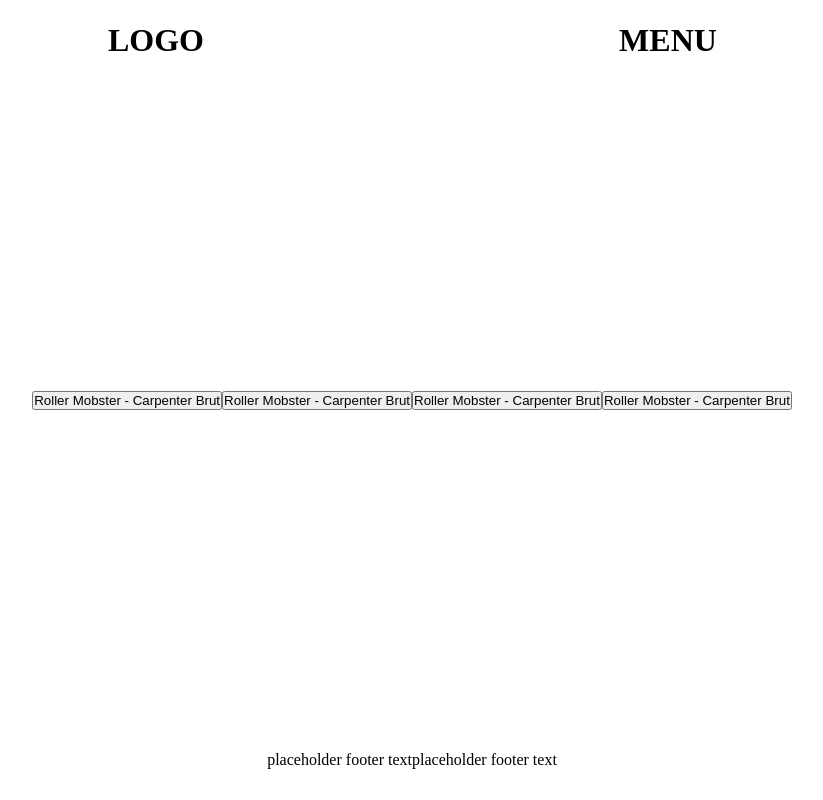
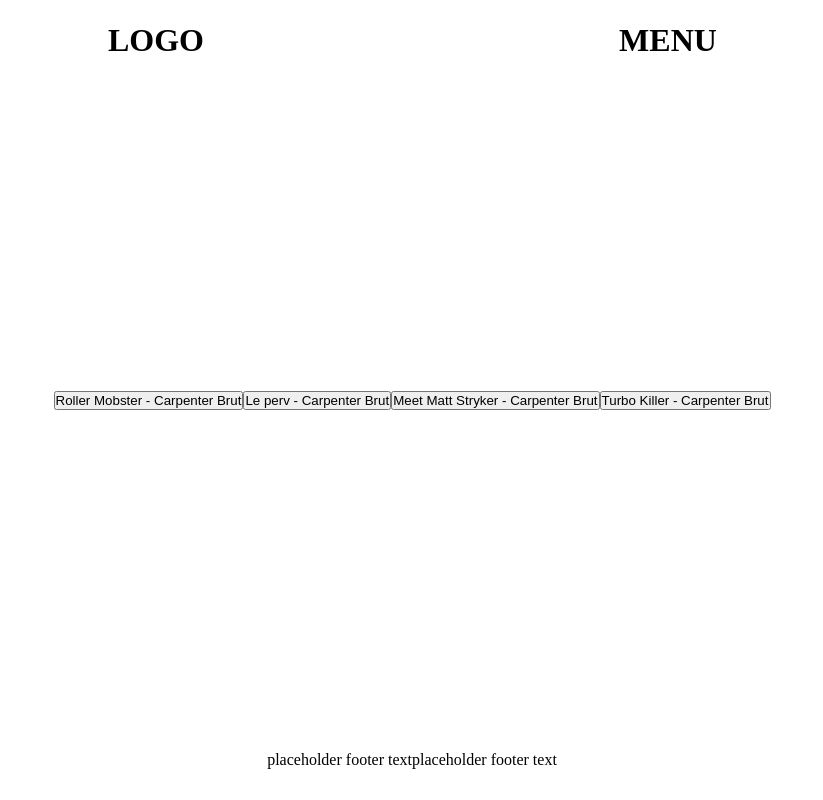
Before and after one commit to Cameron-Ord/W14A, a Vue app: page / in a window 1280 px wide. Shown: the whole page, without its empty margins (228-1051 px from the left). Built offline with nearby package versions, Linux system fonts and the light colour scheme.

Commit message:
making nowplaying section

```diff
--- a/src/App.vue
+++ b/src/App.vue
@@ -19,11 +19,12 @@
         </article>
         <article class="article_playlist">
 
-          <play-list :chosen_songs="chosen_songs"></play-list>
+          <play-list @send_play="the_song" :chosen_songs="chosen_songs"></play-list>
 
         </article>
         <article class="article_playing">
 
+          <now-playing :play_songs="play_songs"></now-playing>
 
         </article>
       </section>
@@ -42,13 +43,20 @@
 <script>
 import SongList from './components/SongList.vue';
 import PlayList from './components/PlayList.vue';
+import NowPlaying from './components/NowPlaying.vue';
 export default {
 
 
 data() {
   return {
 
-    chosen_songs: []
+    chosen_songs: [],
+
+
+
+    play_songs:[]
+
+
 
   }
 },
@@ -76,6 +84,27 @@ data() {
 
 
 
+    },
+
+
+    the_song(chosen_song){
+
+
+      if(chosen_song !== undefined){
+
+
+        this.play_songs.push(chosen_song);
+
+
+        console.log(`the_song - I do work`);
+
+      }else{
+
+
+        console.log(`the_song - I do not work `);
+      }
+
+
     }
 
   },
@@ -87,7 +116,8 @@ data() {
   components: {
 
     SongList,
-    PlayList
+    PlayList,
+    NowPlaying
 
   }
 }
--- a/src/components/NowPlaying.vue
+++ b/src/components/NowPlaying.vue
@@ -1,5 +1,14 @@
 <template>
     <div>
+
+        <span>
+
+
+
+
+
+        </span>
+
 
     </div>
 </template>
@@ -7,6 +16,13 @@
 <script>
     export default {
 
+
+        props:{
+
+            plays_songs: Array,
+
+
+        }
     }
 </script>
 
--- a/src/components/PlayList.vue
+++ b/src/components/PlayList.vue
@@ -3,7 +3,7 @@
 
         <span>
 
-            <button v-for="(chosen_song, i) in chosen_songs" :key="i" @click="play">{{ chosen_song.title }} </button>
+            <button class="play_song_send" :play_song="i" v-for="(chosen_song, i) in chosen_songs" :key="i" @click="send_play">{{ chosen_song.title }} - {{ chosen_song.artist }}</button>
 
         </span>
 
@@ -11,6 +11,7 @@
 </template>
 
 <script>
+
     export default {
 
 
@@ -30,10 +31,22 @@
 
         methods:{
 
-            play: function(){
+            send_play: function(details){
 
 
+                let button_class = document.querySelector(`.play_song_send`);
 
+
+                let send_play = button_class.getAttribute(`play_song`);
+
+
+                let chosen_song = this.chosen_songs[send_play];
+
+
+                console.log(details);
+
+
+                this.$emit(`send_play`, chosen_song);
 
 
                 console.log(`playlist works`);
--- a/src/components/SongList.vue
+++ b/src/components/SongList.vue
@@ -40,7 +40,7 @@
               {
 
 
-                    title: `Roller Mobster`,
+                    title: `Le perv`,
 
                     artist: `Carpenter Brut`,
 
@@ -53,7 +53,7 @@
                 {
 
 
-                    title: `Roller Mobster`,
+                    title: `Meet Matt Stryker`,
 
                     artist: `Carpenter Brut`,
 
@@ -66,7 +66,7 @@
                 {
 
 
-                    title: `Roller Mobster`,
+                    title: `Turbo Killer`,
 
                     artist: `Carpenter Brut`,
 
```
